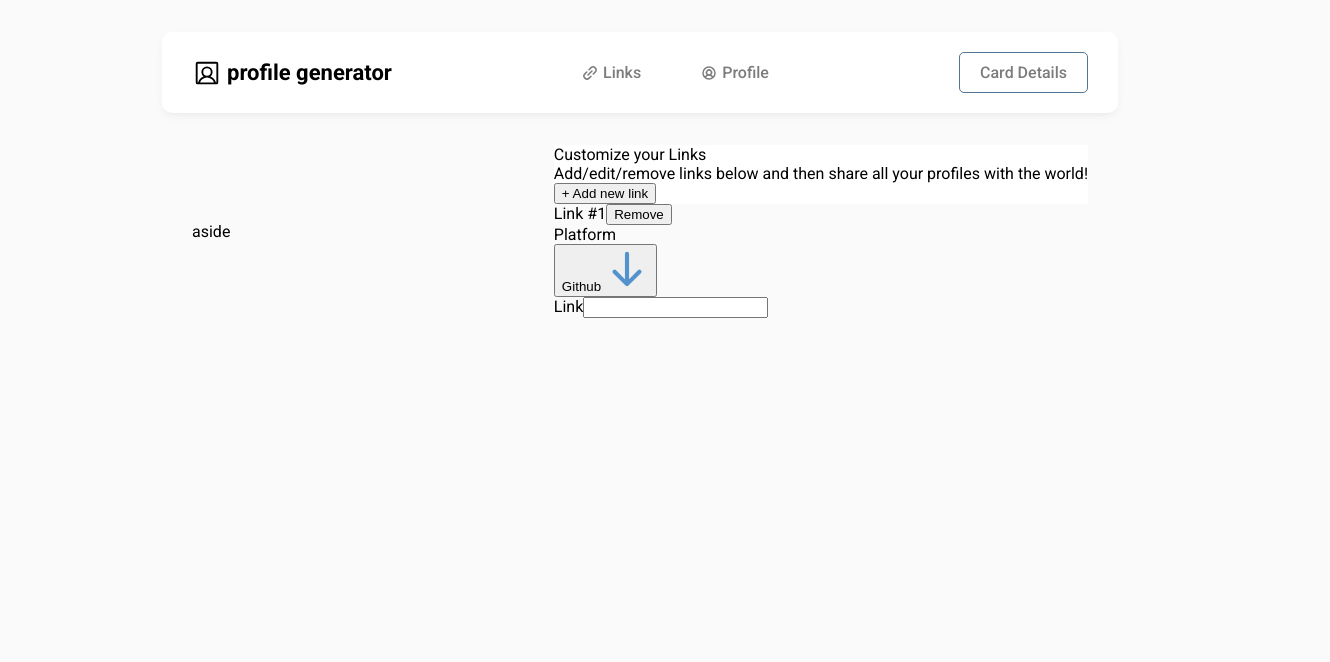
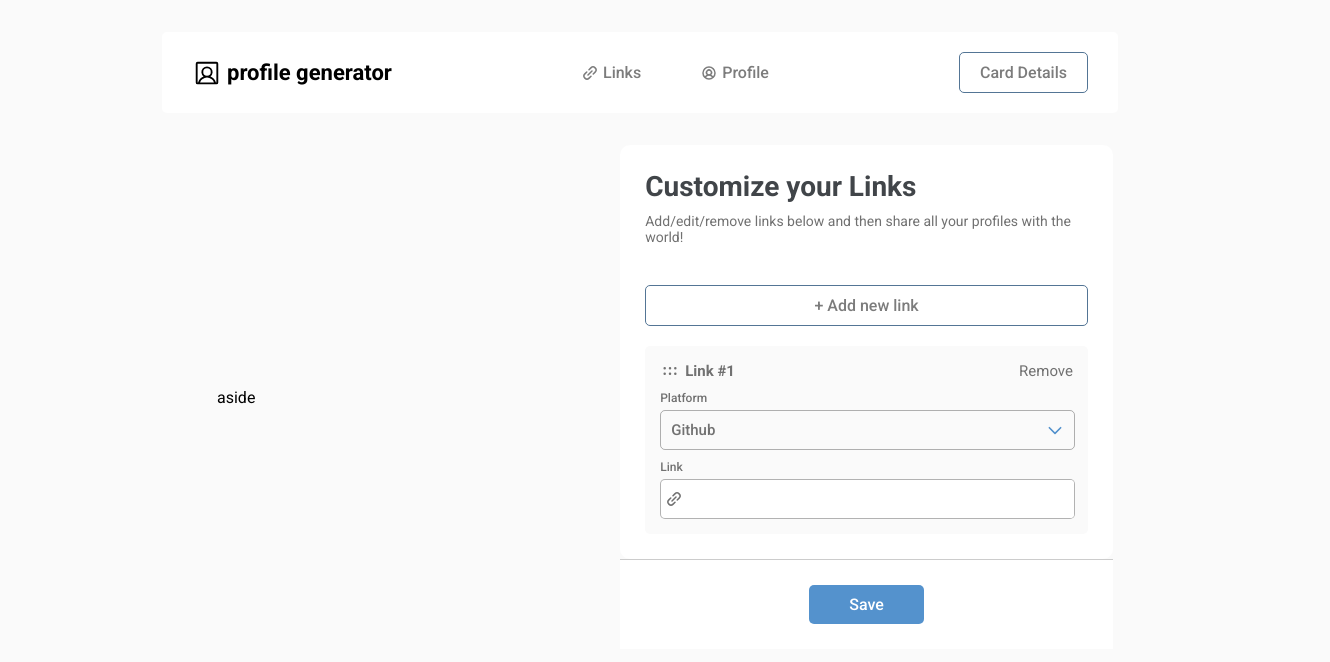
Before and after one commit to Paiva2/card-profile-generator, a React (Vite) app: page / in a window 1280 px wide. Shown: the top 662 px of the page, 1330 px wide, since content can reach past the window. Built offline with nearby package versions, Linux system fonts and the light colour scheme.

Commit message:
feat/finished customize links styles

```diff
--- a/src/components/Header/styles.ts
+++ b/src/components/Header/styles.ts
@@ -14,9 +14,8 @@ export const HeaderWrapper = styled.div`
   align-items: center;
   justify-content: space-between;
   background-color: #fff;
-  border-radius: 10px;
+  border-radius: 5px;
   padding: 1.25rem 1.875rem;
-  box-shadow: 0px 4px 10px -4px rgba(153, 153, 153, 0.25);
 `
 
 export const LogoWrapper = styled.div`
@@ -56,7 +55,7 @@ export const NavigateSections = styled.nav`
 export const CardDetailsWrapper = styled.div`
   button {
     all: unset;
-    gap: 5px;
+    gap: 0.3125rem;
     display: flex;
     align-items: center;
     justify-content: center;
--- /dev/null
+++ b/src/components/LinkCustomization/components/NewCard/index.tsx
@@ -0,0 +1,41 @@
+import { CaretDown, DotsSix, LinkSimple } from "@phosphor-icons/react"
+import {
+  LinkWrapper,
+  NewCardContainer,
+  NewCardHeader,
+  PlatformTrigger,
+  SocialWrapper,
+} from "./styles"
+
+const NewCard = () => {
+  return (
+    <NewCardContainer>
+      <NewCardHeader>
+        <span>
+          <DotsSix size={20} weight="bold" /> Link #1
+        </span>
+        <button>Remove</button>
+      </NewCardHeader>
+
+      <SocialWrapper>
+        <label>
+          Platform
+          <PlatformTrigger>
+            <span>
+              Github <CaretDown color="#5492cd" size={18} weight="bold" />
+            </span>
+          </PlatformTrigger>
+        </label>
+        <label>
+          Link
+          <LinkWrapper>
+            <LinkSimple size={16} weight="bold" />
+            <input type="text" />
+          </LinkWrapper>
+        </label>
+      </SocialWrapper>
+    </NewCardContainer>
+  )
+}
+
+export default NewCard
--- /dev/null
+++ b/src/components/LinkCustomization/components/NewCard/styles.ts
@@ -0,0 +1,102 @@
+import { styled } from "styled-components"
+
+export const NewCardContainer = styled.div`
+  background: #fafafa;
+  padding: 0.9375rem;
+  border-radius: 5px;
+  display: flex;
+  flex-direction: column;
+  gap: 0.625rem;
+`
+export const NewCardHeader = styled.div`
+  display: flex;
+  align-items: center;
+  justify-content: space-between;
+  color: #717171;
+  font-weight: 600;
+  font-size: 0.9375rem;
+
+  span {
+    display: flex;
+    align-items: center;
+    gap: 0.3125rem;
+
+    svg {
+      cursor: grab;
+    }
+  }
+
+  button {
+    all: unset;
+    font-weight: 400;
+    cursor: pointer;
+  }
+`
+
+export const SocialWrapper = styled.div`
+  display: flex;
+  flex-direction: column;
+  gap: 0.625rem;
+
+  label {
+    color: #717171;
+    font-weight: 500;
+    display: flex;
+    gap: 0.3125rem;
+    flex-direction: column;
+    font-size: 0.75rem;
+  }
+`
+
+export const PlatformTrigger = styled.button`
+  all: unset;
+  border: 1px solid rgba(0, 0, 0, 0.3);
+  border-radius: 5px;
+  width: 100%;
+  display: flex;
+  align-items: center;
+  justify-content: space-between;
+  cursor: pointer;
+  font-size: 0.9375rem;
+  font-weight: 500;
+  overflow: hidden;
+
+  span {
+    display: flex;
+    align-items: center;
+    justify-content: space-between;
+    width: 100%;
+    padding: 0.625rem;
+  }
+`
+
+export const LinkWrapper = styled.div`
+  display: flex;
+  align-items: center;
+  gap: 0.3125rem;
+  background: #fff;
+  border: 1px solid rgba(0, 0, 0, 0.3);
+  border-radius: 5px;
+  width: 100%;
+  display: flex;
+  align-items: center;
+  overflow: hidden;
+
+  svg {
+    padding-left: 0.3125rem;
+  }
+
+  input {
+    font-family: "Roboto", sans-serif;
+    font-size: 0.9375rem;
+    font-weight: 500;
+    border: 0;
+    color: #717171;
+    flex: 1;
+    padding: 0.625rem 0px;
+
+    &:focus {
+      outline: none;
+    }
+  }
+`
--- a/src/components/LinkCustomization/index.tsx
+++ b/src/components/LinkCustomization/index.tsx
@@ -1,43 +1,26 @@
-import { ArrowDown } from "@phosphor-icons/react"
-import { CustomizeLinksContainer } from "./styles"
+import NewCard from "./components/NewCard"
+import {
+  CustomizeHeader,
+  CustomizeLinksContainer,
+  NewLinkButton,
+  Text,
+} from "./styles"
 
 const LinkCustomization = () => {
   return (
     <CustomizeLinksContainer>
-      <div>
-        <p>Customize your Links</p>
-        <p>
-          Add/edit/remove links below and then share all your profiles with the
-          world!
-        </p>
-        <button>+ Add new link</button>
-      </div>
+      <CustomizeHeader>
+        <div>
+          <Text title>Customize your Links</Text>
+          <Text>
+            Add/edit/remove links below and then share all your profiles with the
+            world!
+          </Text>
+        </div>
+        <NewLinkButton>+ Add new link</NewLinkButton>
+      </CustomizeHeader>
 
-      <div
-        style={{
-          background: "#FAFAFA",
-        }}
-      >
-        <div>
-          Link #1
-          <button>Remove</button>
-        </div>
-
-        <div>
-          <label>
-            Platform
-            <div>
-              <button>
-                Github <ArrowDown color="#5492cd" size={44} weight="bold" />
-              </button>
-            </div>
-          </label>
-          <label>
-            Link
-            <input type="text" />
-          </label>
-        </div>
-      </div>
+      <NewCard />
     </CustomizeLinksContainer>
   )
 }
--- a/src/components/LinkCustomization/styles.ts
+++ b/src/components/LinkCustomization/styles.ts
@@ -3,4 +3,46 @@ import { styled } from "styled-components"
 export const CustomizeLinksContainer = styled.div`
   display: flex;
   flex-direction: column;
+  justify-content: center;
+  width: 100%;
+  gap: 1.25rem;
 `
+
+export const CustomizeHeader = styled.div`
+  display: flex;
+  flex-direction: column;
+  gap: 1.875rem;
+`
+interface TitleProps {
+  title?: boolean
+}
+
+export const Text = styled.p<TitleProps>`
+  color: ${(props) => (props.title ? "#414549" : "#717171")};
+  font-size: ${(props) => (props.title ? "1.75rem" : ".875rem")};
+  font-weight: ${(props) => (props.title ? "600" : "400")};
+  margin-bottom: 0.625rem;
+`
+
+export const NewLinkButton = styled.button`
+  all: unset;
+  flex: 1;
+  gap: 0.3125rem;
+  display: flex;
+  align-items: center;
+  justify-content: center;
+  border-radius: 5px;
+  padding: 0.625rem 1.25rem;
+  font-size: 1rem;
+  cursor: pointer;
+  font-weight: 500;
+  color: #7c7c7c;
+  border: 1px solid #537595;
+  transition: 0.3s ease-in-out;
+
+  &:hover {
+    background-color: #5492cd;
+    border: 1px solid transparent;
+    color: #fff;
+  }
+`
--- a/src/pages/Home/index.tsx
+++ b/src/pages/Home/index.tsx
@@ -1,5 +1,5 @@
 import LinkCustomization from "../../components/LinkCustomization"
-import { HomeWrapper, MainContainer } from "./styles"
+import { HomeWrapper, MainContainer, SaveButton, SaveWrapper } from "./styles"
 
 const Home = () => {
   return (
@@ -8,10 +8,25 @@ const Home = () => {
         <div>aside</div>
         <div
           style={{
-            backgroundColor: "#fff",
+            width: "55%",
           }}
         >
-          <LinkCustomization />
+          <div
+            style={{
+              display: "flex",
+              flexDirection: "column",
+              backgroundColor: "#fff",
+              borderRadius: "10px",
+              gap: "10px",
+              padding: "25px",
+            }}
+          >
+            <LinkCustomization />
+          </div>
+
+          <SaveWrapper>
+            <SaveButton>Save</SaveButton>
+          </SaveWrapper>
         </div>
       </HomeWrapper>
     </MainContainer>
--- a/src/pages/Home/styles.ts
+++ b/src/pages/Home/styles.ts
@@ -4,12 +4,42 @@ export const MainContainer = styled.main`
   display: flex;
   width: 100%;
   justify-content: center;
-  padding-top: 2rem;
+  padding: 2rem 1.5625rem;
+  align-items: center;
 `
 export const HomeWrapper = styled.div`
   display: flex;
   align-items: center;
   width: 70%;
   justify-content: space-between;
-  gap: 10px;
+  gap: 0.625rem;
 `
+
+export const SaveWrapper = styled.div`
+  border-top: 1px solid rgba(0, 0, 0, 0.2);
+  background-color: #fff;
+  padding: 1.5625rem;
+  display: flex;
+  align-items: center;
+  justify-content: center;
+`
+
+export const SaveButton = styled.button`
+  all: unset;
+  gap: 0.3125rem;
+  display: flex;
+  align-items: center;
+  justify-content: center;
+  border-radius: 5px;
+  padding: 0.625rem 2.5rem;
+  font-size: 1rem;
+  cursor: pointer;
+  font-weight: 500;
+  background-color: #5492cd;
+  color: #fff;
+  transition: 0.3s ease-in-out;
+
+  &:hover {
+    background-color: #397ab8;
+  }
+`
```
